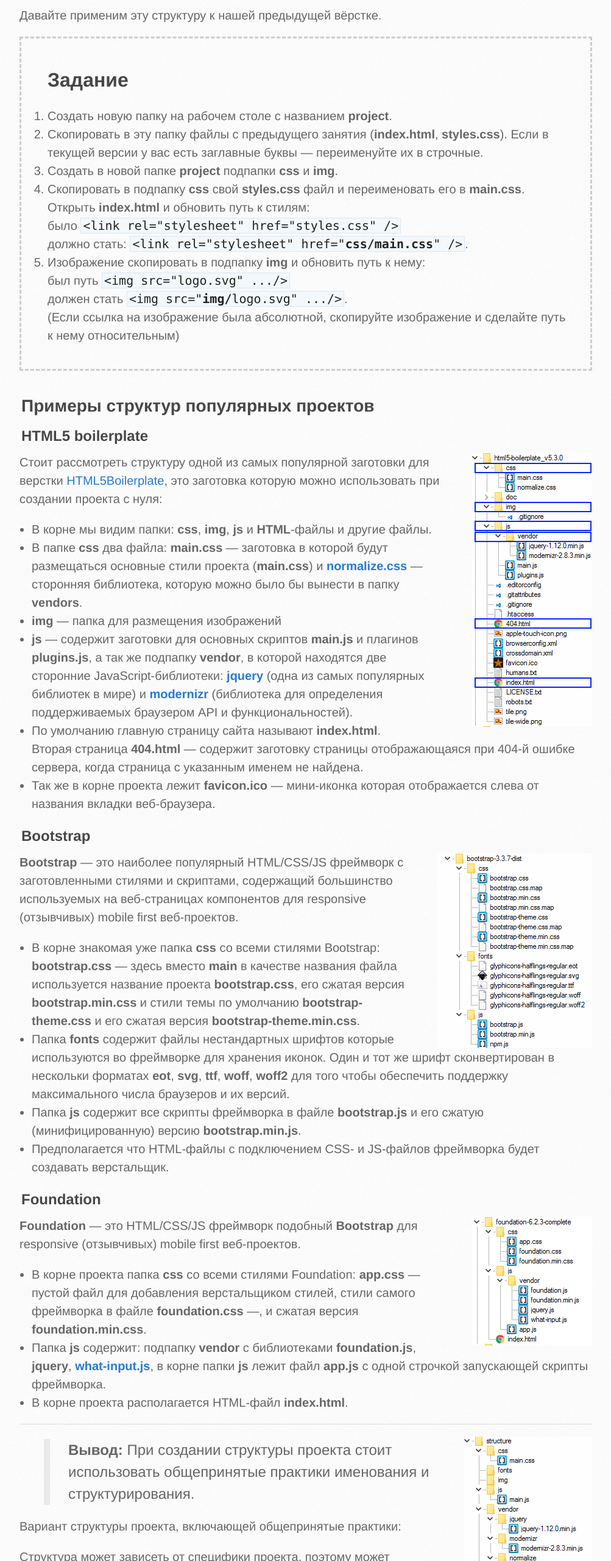
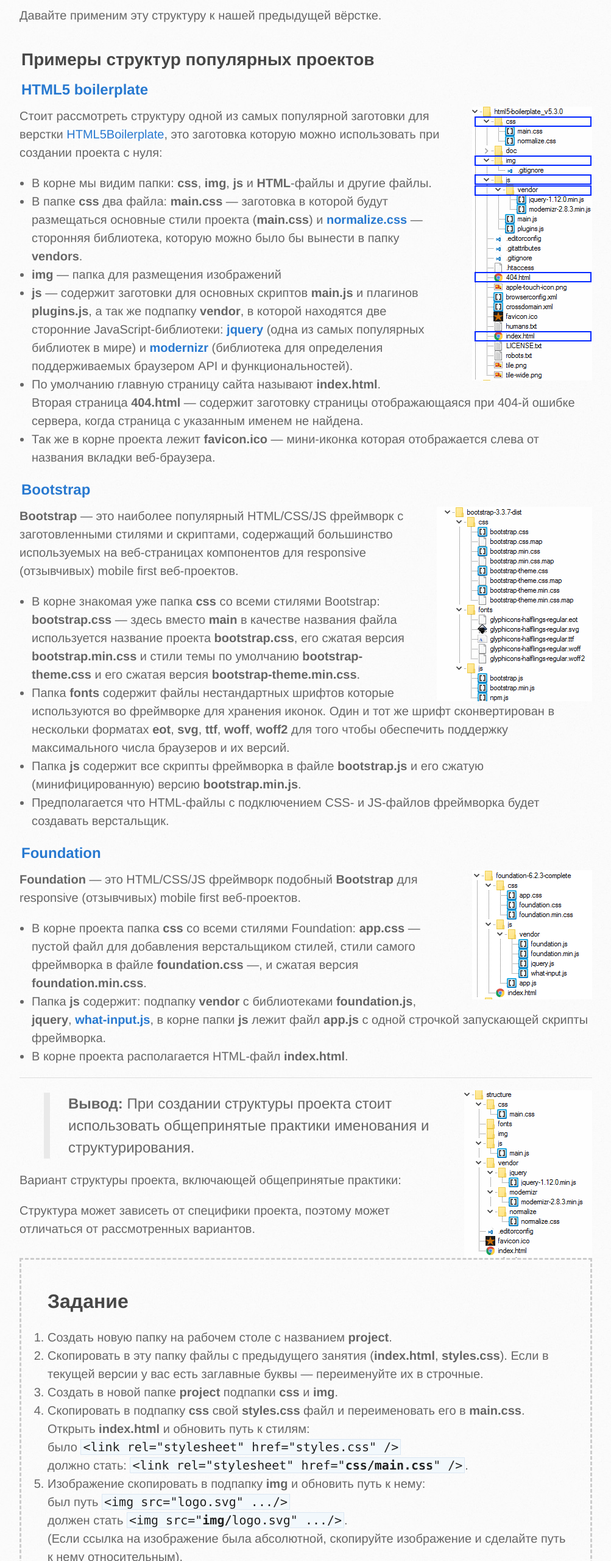
Before and after one commit to alekskorovin/box-model-selectors-weight, a plain HTML site: page index.html in a window 1280 px wide. Shown: the part 1054-3614 px from the top of the page at 61% size, without its empty margins (138-1141 px from the left). Drawn offline with Linux system fonts and the light colour scheme; a script that the page names is missing.

Commit message:
Added more practical tasks

```diff
--- a/index.html
+++ b/index.html
@@ -52,24 +52,8 @@
             <p>
                 Давайте применим эту структуру к нашей предыдущей вёрстке.
             </p>
-            <div class="task">
-                <h3>Задание</h3>
-                <ol>
-                    <li>Создать новую папку на рабочем столе с названием <b>project</b>.</li>
-                    <li>Скопировать в эту папку файлы с предыдущего занятия (<b>index.html</b>, <b>styles.css</b>). Если в текущей версии у вас есть заглавные буквы &mdash; переименуйте их в строчные.</li>
-                    <li>Создать в новой папке <b>project</b> подпапки <b>css</b> и <b>img</b>.</li>
-                    <li>Скопировать в подпапку <b>css</b> свой <b>styles.css</b> файл и переименовать его в <b>main.css</b>. Открыть <b>index.html</b> и обновить путь к стилям:<br />
-                        было <code class="html">&lt;link rel="stylesheet" href="styles.css" /&gt;</code>
-                        <br /> должно стать: <code class="html">&lt;link rel="stylesheet" href="<b>css/main.css</b>" /&gt;</code>.</li>
-                    <li>
-                        Изображение скопировать в подпапку <b>img</b> и обновить путь к нему:<br />
-                        был путь <code class="html">&lt;img src="logo.svg" .../&gt;</code><br /> должен стать <code class="html">&lt;img src="<b>img/</b>logo.svg" .../&gt;</code>.<br />
-                        (Если ссылка на изображение была абсолютной, скопируйте изображение и сделайте путь к нему относительным)
-                    </li>
-                </ol>
-            </div>
             <h4>Примеры структур популярных проектов</h4>
-            <h5>HTML5 boilerplate</h5>
+            <h5><a href="https://html5boilerplate.com/">HTML5 boilerplate</a></h5>
             <img src="images/structure-html5-boilerplate.png" alt="Корень папки проекта H5Bp" style="float: right; max-width: 70%; margin-left: 2rem;" />
             <p>Стоит рассмотреть структуру одной из самых популярной заготовки для верстки <a href="https://html5boilerplate.com/">HTML5Boilerplate</a>, это заготовка которую можно использовать при создании проекта с нуля:</p>
             <ul>
@@ -81,7 +65,7 @@
                 <li>Так же в корне проекта лежит <b>favicon.ico</b> &mdash; мини-иконка которая отображается слева от названия вкладки веб-браузера.</li>
             </ul>
 
-            <h5>Bootstrap</h5>
+            <h5><a href="http://getbootstrap.com/">Bootstrap</a></h5>
             <img src="images/structure-bootstrap.png" alt="Корень папки проекта Bootstrap" style="float: right; max-width: 70%; margin-left: 2rem;" />
             <p><b>Bootstrap</b> &mdash; это наиболее популярный HTML/CSS/JS фреймворк с заготовленными стилями и скриптами, содержащий большинство используемых на веб-страницах компонентов для responsive (отзывчивых) mobile first веб-проектов.</p>
             <ul>
@@ -91,7 +75,7 @@
                 <li>Предполагается что HTML-файлы с подключением CSS- и JS-файлов фреймворка будет создавать верстальщик.</li>
             </ul>
 
-            <h5>Foundation</h5>
+            <h5><a href="http://foundation.zurb.com/">Foundation</a></h5>
             <img src="images/structure-foundation.png" alt="Корень папки проекта Foundation" style="float: right; max-width: 70%; margin-left: 2rem;" />
             <p><b>Foundation</b> &mdash; это HTML/CSS/JS фреймворк подобный <b>Bootstrap</b> для responsive (отзывчивых) mobile first веб-проектов.</p>
             <ul>
@@ -107,6 +91,31 @@
             </blockquote>
             <p>Вариант структуры проекта, включающей общепринятые практики:</p>
             <p>Структура может зависеть от специфики проекта, поэтому может отличаться от рассмотренных вариантов.</p>
+            <div class="task">
+                <h3>Задание</h3>
+                <ol>
+                    <li>Создать новую папку на рабочем столе с названием <b>project</b>.</li>
+                    <li>Скопировать в эту папку файлы с предыдущего занятия (<b>index.html</b>, <b>styles.css</b>). Если в текущей версии у вас есть заглавные буквы &mdash; переименуйте их в строчные.</li>
+                    <li>Создать в новой папке <b>project</b> подпапки <b>css</b> и <b>img</b>.</li>
+                    <li>Скопировать в подпапку <b>css</b> свой <b>styles.css</b> файл и переименовать его в <b>main.css</b>. Открыть <b>index.html</b> и обновить путь к стилям:<br />
+                        было <code class="html">&lt;link rel="stylesheet" href="styles.css" /&gt;</code>
+                        <br /> должно стать: <code class="html">&lt;link rel="stylesheet" href="<b>css/main.css</b>" /&gt;</code>.</li>
+                    <li>
+                        Изображение скопировать в подпапку <b>img</b> и обновить путь к нему:<br />
+                        был путь <code class="html">&lt;img src="logo.svg" .../&gt;</code><br /> должен стать <code class="html">&lt;img src="<b>img/</b>logo.svg" .../&gt;</code>.<br />
+                        (Если ссылка на изображение была абсолютной, скопируйте изображение и сделайте путь к нему относительным).
+                    </li>
+                </ol>
+                <p>
+                    В итоге должна получиться такая структура:<br />
+                    <img src="images/project-structure.png" alt="Структура проекта" /><br />
+                    При этом страница в браузере должна выглядеть как прежде.
+                </p>
+            </div>
+            <h5>Favicon</h5>
+            <p>
+                <b>Favicon</b> &mdash; иконка
+            </p>
             <h4>
                 Структура стилей в CSS-файле
             </h4>
--- a/stylesheets/stylesheet.css
+++ b/stylesheets/stylesheet.css
@@ -1136,6 +1136,9 @@ body {
 .bad * {
     color: red !important;
 }
+.task {
+    clear: both;
+}
 .task h3:before {
     display: none;
 }
```
Also changed, not shown: images/project-structure.png (added).
